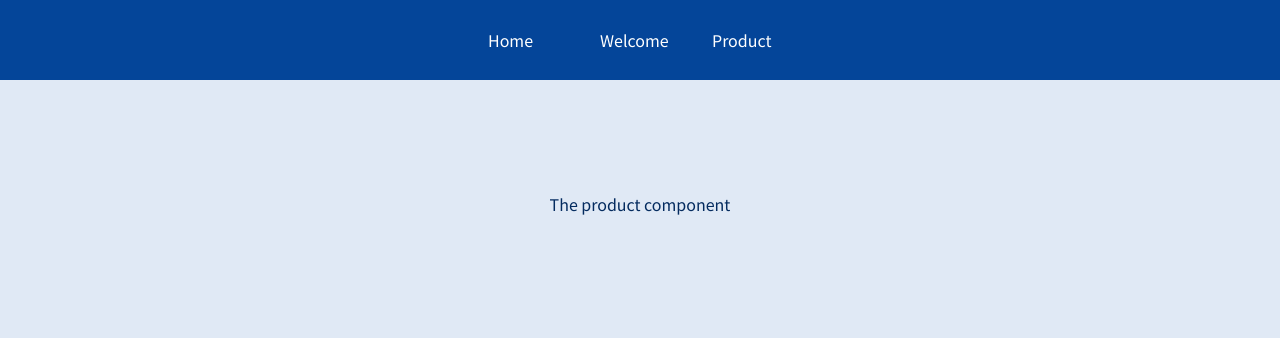
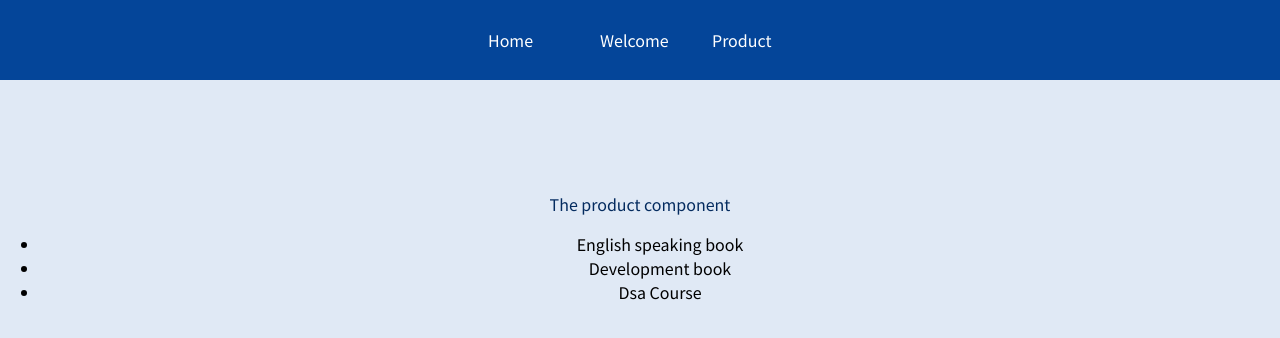
Before and after one commit to adilahamad786/basic-of-react-router-dom, a JavaScript app: page /product in a window 1280 px wide. Shown: the top 338 px of the page. Built offline with nearby package versions, Linux system fonts and the light colour scheme.

Commit message:
How to use useParams hook to get url params and this hook provide by react-router-dom.

```diff
--- a/src/App.js
+++ b/src/App.js
@@ -1,6 +1,7 @@
 import { Route, Routes } from "react-router-dom";
 import MainHeader from "./components/MainHeader";
 import Product from "./pages/Product";
+import ProductDetails from "./pages/ProductDetails";
 import Welcome from "./pages/Welcome";
 
 function App() {
@@ -12,6 +13,7 @@ function App() {
           <Route path="/" element={<h1>The home page.</h1>} />
           <Route path="/welcome" element={<Welcome />} />
           <Route path="/product" element={<Product />} />
+          <Route path="/product-details/:productId" element={<ProductDetails />} />
         </Routes>
       </main>
     </div>
--- a/src/pages/Product.js
+++ b/src/pages/Product.js
@@ -1,5 +1,14 @@
 const Product = () => {
-  return <p>The product component</p>;
+  return (
+    <section>
+      <p>The product component</p>
+      <ul>
+        <li>English speaking book</li>
+        <li>Development book</li>
+        <li>Dsa Course</li>
+      </ul>
+    </section>
+  );
 };
 
 export default Product;
--- /dev/null
+++ b/src/pages/ProductDetails.js
@@ -0,0 +1,14 @@
+import { useParams } from "react-router-dom";
+
+const ProductDetails = () => {
+    const param = useParams();
+
+    return (
+        <>
+            <h1>The ProductDetails page.</h1>
+            {param.productId}
+        </>
+    );
+}
+
+export default ProductDetails;
```
